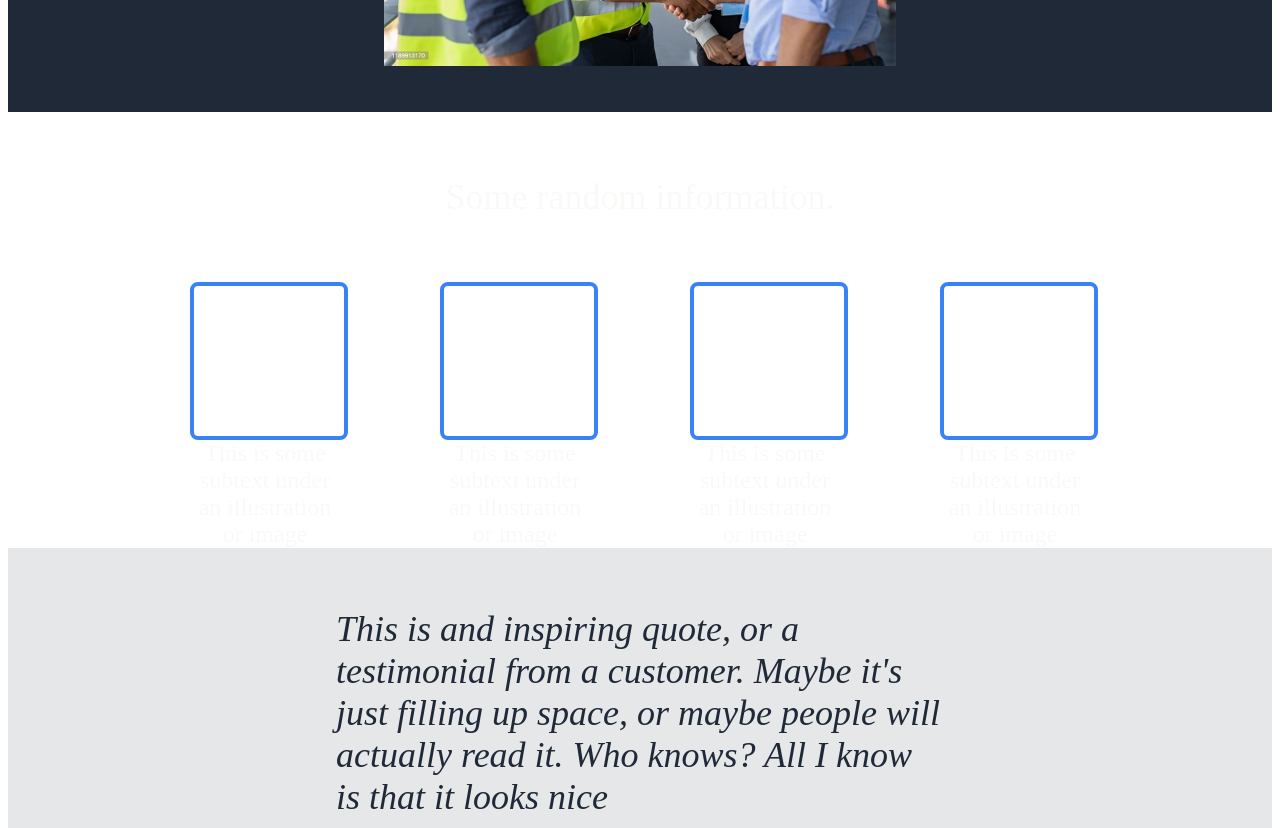
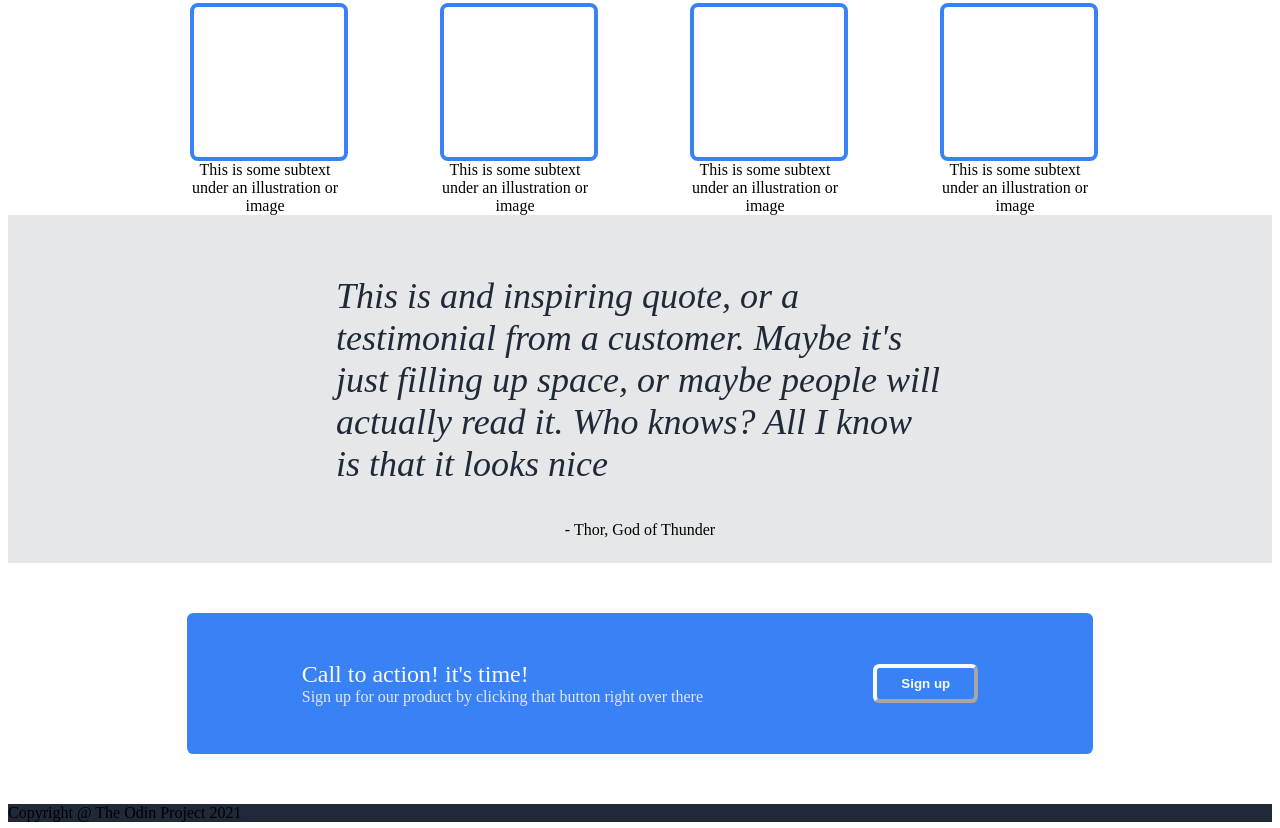
Before and after one commit to Sr72blackbird/landing-page, a plain HTML site: page index.html in a window 1280 px wide. Shown: the part 632-1460 px from the top of the page. Drawn offline with Linux system fonts and the light colour scheme.

Commit message:
fixed text not displaying under items

```diff
--- a/assets/style.css
+++ b/assets/style.css
@@ -1,6 +1,4 @@
 .header {
-    display: flex;
-    flex: 0.1;
     font-size: 24px;
     color:#F9FAF8;
     background-color: #1F2937;
@@ -14,7 +12,6 @@
     ul {
         list-style: none;
         display: flex;
-        flex-wrap: wrap;
         justify-content: space-between;
         gap: 15px;
     }
@@ -31,8 +28,7 @@
 
 .container {
     display: flex;
-    flex: 0.3;
-    flex-wrap: wrap;
+    flex: 1;
     justify-content: space-around;
     background-color: #1F2937;
     align-items: center;
@@ -76,8 +72,7 @@ img {
 
 .info {
     display: flex;
-    flex: 0.2;
-    flex-wrap: wrap;
+    flex: 0.8;
     justify-content:center;
     gap: 100px;
 }
@@ -95,7 +90,6 @@ img {
 
 .rand-info{
     display: flex;
-    flex: 0.1;
     padding: 16px ;
     align-items: center;
     justify-content: center;
@@ -171,16 +165,11 @@ padding: 50px 10px;
 
 footer{
     display: flex;
-    flex: 0.1;
-    justify-content: center;
-    margin-top: auto;
-    background-color: #1F2937;
+    flex: 0.5;
+margin-top: auto;
+background-color: #1F2937;
 }
-.footer {
-    display: flex;
-    align-items: center;
-
-}
+.footer
 
 body{
     min-height: 100vh;
```
Also changed, not shown: index.html (+0 -1 lines).
